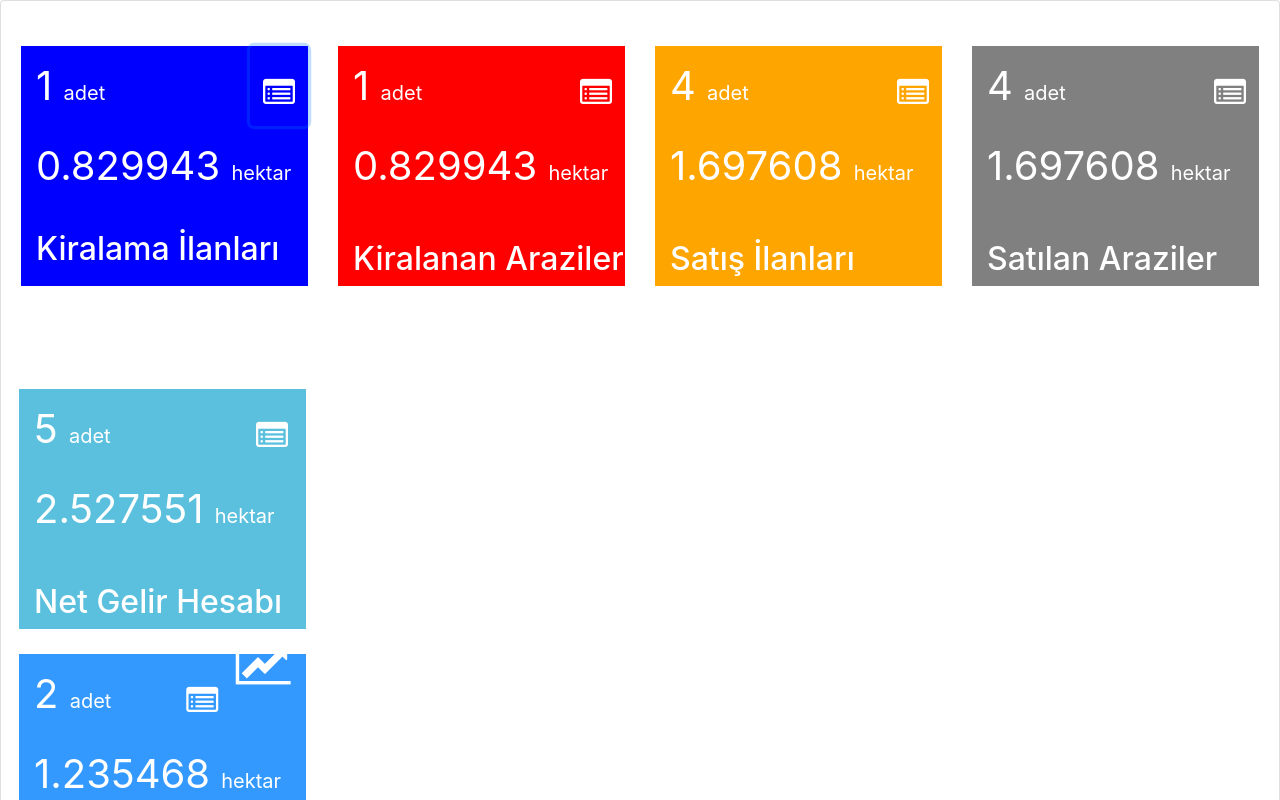
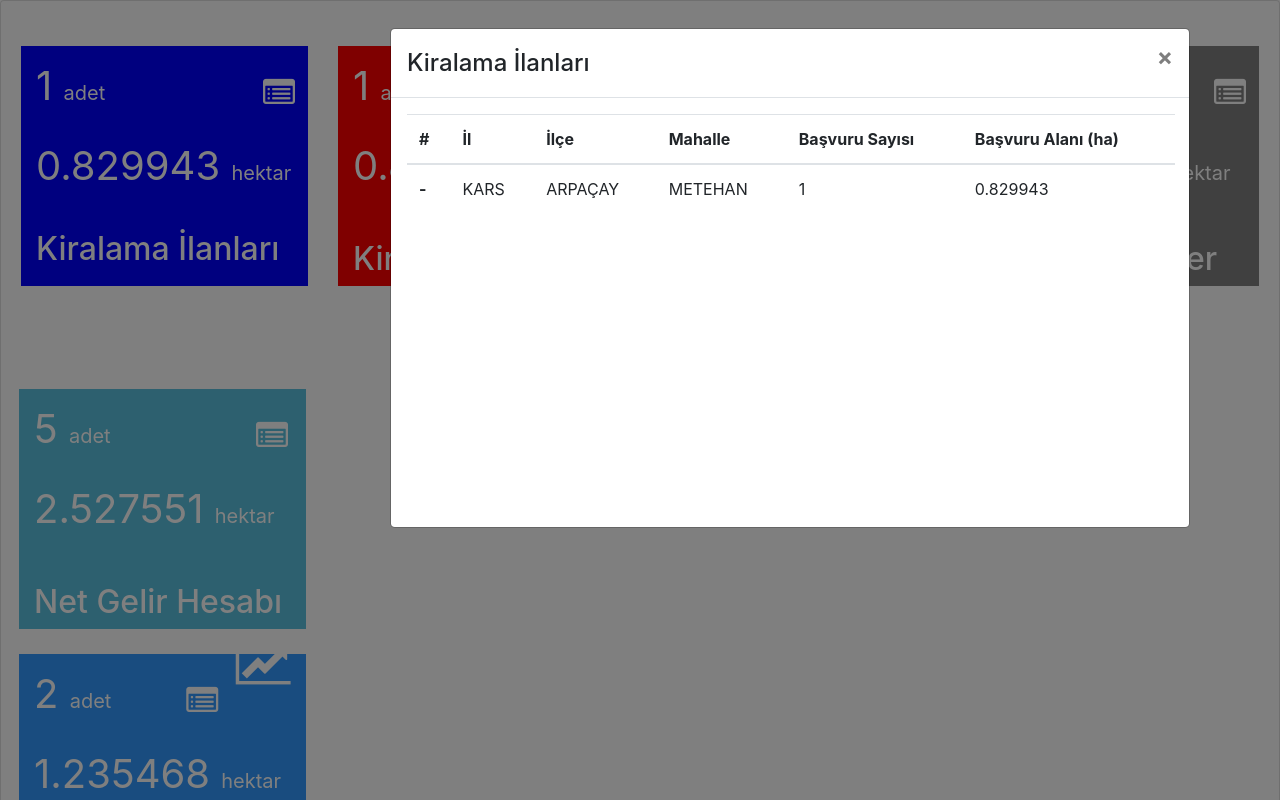
Before and after one commit to MeteHanBicer/TED-Yonetim-Paneli, an Angular app in the folder yonetim-paneli/: page / in a window 1280 px wide. Both pictures are taken after a click on the button 279 px from the left and 86 px from the top of the page. Shown: the top 800 px of the page. Built offline with nearby package versions, Linux system fonts and the light colour scheme.

Commit message:
commit v5

```diff
--- a/yonetim-paneli/src/app/yonetim-paneli/yonetim-paneli.component.html
+++ b/yonetim-paneli/src/app/yonetim-paneli/yonetim-paneli.component.html
@@ -8,19 +8,19 @@
     <div class="row">
       <div  class="col-md-3 col-lg-3" style="text-align: center;margin-bottom: 5px;">
         <div  style="background-color: blue;height: 80px; margin-top: 25px;">
-          <span  style="color: white;margin-left: 15px;float: left;margin-top: 10px;"><span style="font-size: 40px;">{{kiralamailanlariadet}}
+          <span  style="color: white;margin-left: 15px;float: left;margin-top: 10px;"><span #geneladet style="font-size: 40px;">{{kiralamailanlariadet}}
             </span><span  style="font-size: 20px;">adet</span></span>
-            <button  class="btn btn" style="background-color: transparent; float: right; outline: none;" type="button">
-              <br ><i   class="fa fa-list-alt fa-2x" style="color: white;margin-bottom: 10px; padding: 0px;"></i>
+            <button (click)="alert(kiralamailanlariadet,kiralamailanlarihektar,kira)" data-toggle="modal" data-target="#kiralamailanlari" class="btn btn" style="background-color: transparent; float: right; outline: none;" type="button">
+              <br ><i class="fa fa-list-alt fa-2x"  style="color: white;margin-bottom: 10px; padding: 0px;"></i>
             </button>
         </div>
         <div  style="background-color: blue;height: 80px;">
-          <span  style="color: white;margin-left: 15px;float: left;margin-top: 10px;"><span  style="font-size: 40px;">{{kiralamailanlarihektar}}
+          <span  style="color: white;margin-left: 15px;float: left;margin-top: 10px;"><span #genelhektar  style="font-size: 40px;">{{kiralamailanlarihektar}}
             </span><span  style="font-size: 20px;">hektar</span></span>
         </div>
         <div  style="background-color: blue;height: 80px;">
           <span style="color: white;margin-left: 15px;float: left;margin-bottom: 10px;"><br>
-            <h2  class="titleText">Kiralama İlanları</h2>
+            <h2 #genelbaslik class="titleText">{{kira}}</h2>
 
           </span>
           <i  class="fa fa-pie-chart fa-3x" style="color: white; margin-right: 15px; margin-top: 20px; float: right;"></i>
@@ -30,7 +30,7 @@
         <div  style="background-color: red;height: 80px; margin-top: 25px;">
           <span  style="color: white;margin-left: 15px;float: left;margin-top: 10px;"><span  style="font-size: 40px;">{{kiralananArazilerAdet}}
             </span><span  style="font-size: 20px;">adet</span></span>
-            <button  class="btn btn" style="background-color: transparent; float: right; outline: none;" type="button">
+            <button (click)="alert(kiralananArazilerAdet,kiralananArazilerHektar,kiralanan)" data-toggle="modal" data-target="#kiralamailanlari"  class="btn btn" style="background-color: transparent; float: right; outline: none;" type="button">
               <br ><i   class="fa fa-list-alt fa-2x" style="color: white;margin-bottom: 10px; padding: 0px;"></i>
             </button>
         </div>
@@ -40,7 +40,7 @@
         </div>
         <div  style="background-color: red;height: 80px;">
           <span  style="color: white;margin-left: 15px;float: left;margin-top: 10px;margin-bottom: 10px;"><br >
-            <h2 class="titleText">Kiralanan Araziler</h2>
+            <h2 class="titleText">{{kiralanan}}</h2>
           </span>
           <i class="fa fa-area-chart fa-3x" style="color: white; margin-right: 15px; margin-top: 20px; float: right;"></i>
         </div>
@@ -49,7 +49,7 @@
         <div  style="background-color: orange;height: 80px; margin-top: 25px;">
           <span  style="color: white;margin-left: 15px;float: left;margin-top: 10px;"><span  style="font-size: 40px;">{{satisIlanlariAdet}}
             </span><span style="font-size: 20px;">adet</span></span>
-            <button  class="btn btn" style="background-color: transparent; float: right; outline: none;" type="button">
+            <button  (click)="alert(satisIlanlariAdet,satilanArazilerHektar,satis)" data-toggle="modal" data-target="#kiralamailanlari"  class="btn btn" style="background-color: transparent; float: right; outline: none;" type="button">
               <br ><i   class="fa fa-list-alt fa-2x" style="color: white;margin-bottom: 10px; padding: 0px;"></i>
             </button>
         </div>
@@ -59,7 +59,7 @@
         </div>
         <div  style="background-color: orange;height: 80px;">
           <span  style="color: white;margin-left: 15px;float: left;margin-top: 10px;margin-bottom: 10px;"><br >
-            <h2 class="titleText">Satış İlanları</h2>
+            <h2 class="titleText">{{satis}}</h2>
           </span>
           <br >
         </div>
@@ -68,7 +68,7 @@
         <div  style="background-color: grey;height: 80px; margin-top: 25px;">
           <span  style="color: white;margin-left: 15px;float: left;margin-top: 10px;"><span  style="font-size: 40px;">{{satilanArazilerAdet}}
             </span><span  style="font-size: 20px;">adet</span></span>
-            <button  class="btn btn" style="background-color: transparent; float: right; outline: none;" type="button">
+            <button (click)="alert(satilanArazilerAdet,satilanArazilerHektar,satilan)" data-toggle="modal" data-target="#kiralamailanlari"  class="btn btn" style="background-color: transparent; float: right; outline: none;" type="button">
               <br ><i  class="fa fa-list-alt fa-2x" style="color: white;margin-bottom: 10px; padding: 0px;"></i>
             </button>
         </div>
@@ -78,7 +78,7 @@
         </div>
         <div  style="background-color: grey;height: 80px;">
           <span style="color: white;margin-left: 15px;float: left;margin-top: 10px;margin-bottom: 10px;"><br>
-            <h2>Satılan Araziler</h2>
+            <h2>{{satilan}}</h2>
           </span>
           <i  class="fa fa-area-chart fa-3x" style="color: white; margin-right: 15px; margin-top: 20px; float: right;"></i>
         </div>
@@ -91,7 +91,7 @@
     <div  style="background-color: #5BC0DE;height: 80px;margin-left: 3px;">
       <span  style="color: white;margin-left: 15px;float: left;margin-top: 10px;"><span  style="font-size: 40px;">{{netGelirHesabiAdet}}
         </span><span  style="font-size: 20px;">adet</span></span>
-      <button  class="btn btn" style="background-color: transparent; float: right; outline: none;" type="button">
+      <button (click)="alert(netGelirHesabiAdet,netGelirHesabiHektar,net)" data-toggle="modal" data-target="#kiralamailanlari"  class="btn btn" style="background-color: transparent; float: right; outline: none;" type="button">
         <br ><i  class="fa fa-list-alt fa-2x" style="color: white;margin-bottom: 10px; padding: 0px;"></i>&nbsp;
       </button>
     </div>
@@ -101,7 +101,7 @@
     </div>
     <div  style="background-color: #5BC0DE;height: 80px;margin-left: 3px;">
       <span  style="color: white;margin-left: 15px;float: left;margin-top: 10px;margin-bottom: 10px;"><br>
-        <h2  class="titleText">Net Gelir Hesabı</h2>
+        <h2  class="titleText">{{net}}</h2>
       </span>
       <br ><i  class="fa fa-line-chart fa-3x" style="color: white; margin-right: 15px; margin-bottom: 10px; float: right;"></i>
     </div>
@@ -109,7 +109,7 @@
     <div  style="background-color: #3399FF;height: 80px; margin-top: 25px; margin-left: 3px;">
       <span  style="color: white;margin-left: 15px;float: left;margin-top: 10px;"><span style="font-size: 40px;">{{kiymetTakdiriAdet}}
         </span><span  style="font-size: 20px;">adet</span></span>
-      <button  class="btn btn" style="background-color: transparent; float: right; outline: none;" type="button">
+      <button (click)="alert(kiymetTakdiriAdet,kiymetTakdiriHektar,takdir)" data-toggle="modal" data-target="#kiralamailanlari"  class="btn btn" style="background-color: transparent; float: right; outline: none;" type="button">
         <br ><i  class="fa fa-list-alt fa-2x" style="color: white;margin-bottom: 10px; padding: 0px;"></i>&nbsp;
       </button>
     </div>
@@ -119,9 +119,52 @@
     </div>
     <div  style="background-color: #3399FF;height: 80px;margin-left: 3px;">
       <span  style="color: white;margin-left: 15px;float: left;margin-top: 10px;margin-bottom: 10px;"><br >
-        <h2  class="titleText">Kıymet Takdiri</h2>
+        <h2  class="titleText">{{takdir}}</h2>
       </span>
       <br ><i  class="fa fa-bar-chart fa-3x" style="color: white; margin-right: 15px; margin-bottom: 10px; float: right;"></i>
     </div>
   </div>
 </div>
+
+
+
+
+<!-- modal kiralama ilanları -->
+<div class="modal fade" tabindex="-1" role="dialog" id="kiralamailanlari">
+  <div class="modal-dialog">
+    <div class="modal-content" style="height: 500px; width: 800px;">
+      <div class="modal-header">
+        <h4 class="modal-title">{{genelbaslikgelen}}</h4>
+        <button type="button" class="close" data-dismiss="modal" aria-label="Close"><span aria-hidden="true">&times;</span></button>
+      </div>
+      <div style="height: 500px; width: 800px;" class="modal-body">
+        <table class="table">
+          <thead>
+            <tr>
+              <th scope="col">#</th>
+              <th scope="col">İl</th>
+              <th scope="col">İlçe</th>
+              <th scope="col">Mahalle</th>
+              <th scope="col">Başvuru Sayısı</th>
+              <th scope="col">Başvuru Alanı (ha)</th>
+            </tr>
+          </thead>
+          <tbody>
+            <tr>
+              <th scope="row">-</th>
+              <td>{{hepsiil}}</td>
+              <td>{{hepsiilce}}</td>
+              <td>{{hepsimahalle}}</td>
+              <td>{{geneladetgelen}}</td>
+              <td>{{genelhektargelen}}</td>
+            </tr>
+          </tbody>
+        </table>
+
+      </div>
+      <!-- <div class="modal-footer">
+        <button type="button" class="btn btn-default" data-dismiss="modal">Kapat</button>
+      </div> -->
+    </div><!-- /.modal-content -->
+  </div><!-- /.modal-dialog -->
+</div><!-- /.modal -->
--- a/yonetim-paneli/src/app/yonetim-paneli/yonetim-paneli.component.ts
+++ b/yonetim-paneli/src/app/yonetim-paneli/yonetim-paneli.component.ts
@@ -1,4 +1,4 @@
-import { Component, OnInit } from '@angular/core';
+import { Component, Input, OnInit } from '@angular/core';
 
 @Component({
   selector: 'app-yonetim-paneli',
@@ -10,8 +10,10 @@ export class YonetimPaneliComponent implements OnInit {
   constructor() { }
 
   ngOnInit() {
+
   }
-  kiralamailanlariadet=1
+
+  kiralamailanlariadet=1;
   kiralamailanlarihektar=0.829943;
   kiralananArazilerAdet=1;
   kiralananArazilerHektar=0.829943;
@@ -23,4 +25,25 @@ export class YonetimPaneliComponent implements OnInit {
   netGelirHesabiHektar=2.527551;
   kiymetTakdiriAdet=2;
   kiymetTakdiriHektar=1.235468;
+  hepsiil="KARS";
+  hepsiilce="ARPAÇAY";
+  hepsimahalle="METEHAN";
+  kira="Kiralama İlanları";
+  satis="Satış İlanları";
+  kiralanan="Kiralanan Araziler";
+  satilan="Satılan Araziler";
+  net="Net Gelir Hesabı";
+  takdir="Kıymet Takdiri";
+
+  geneladetgelen:number;
+  genelhektargelen:number;
+  genelbaslikgelen:string;
+
+alert(geneladet:number,genelhektar:number,ad:string)
+{
+this.geneladetgelen=geneladet;
+this.genelhektargelen=genelhektar;
+this.genelbaslikgelen=ad;
 }
+
+}
```
